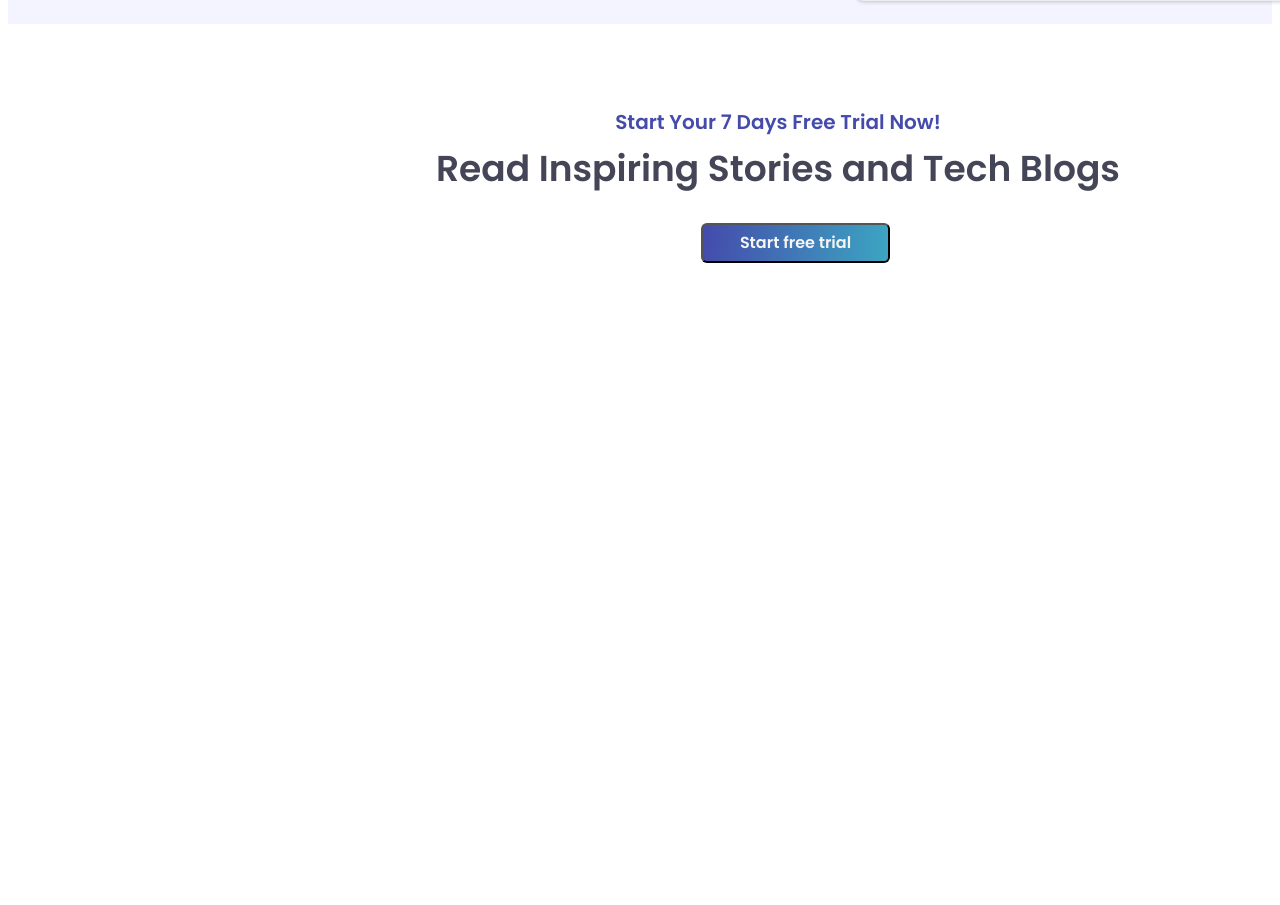
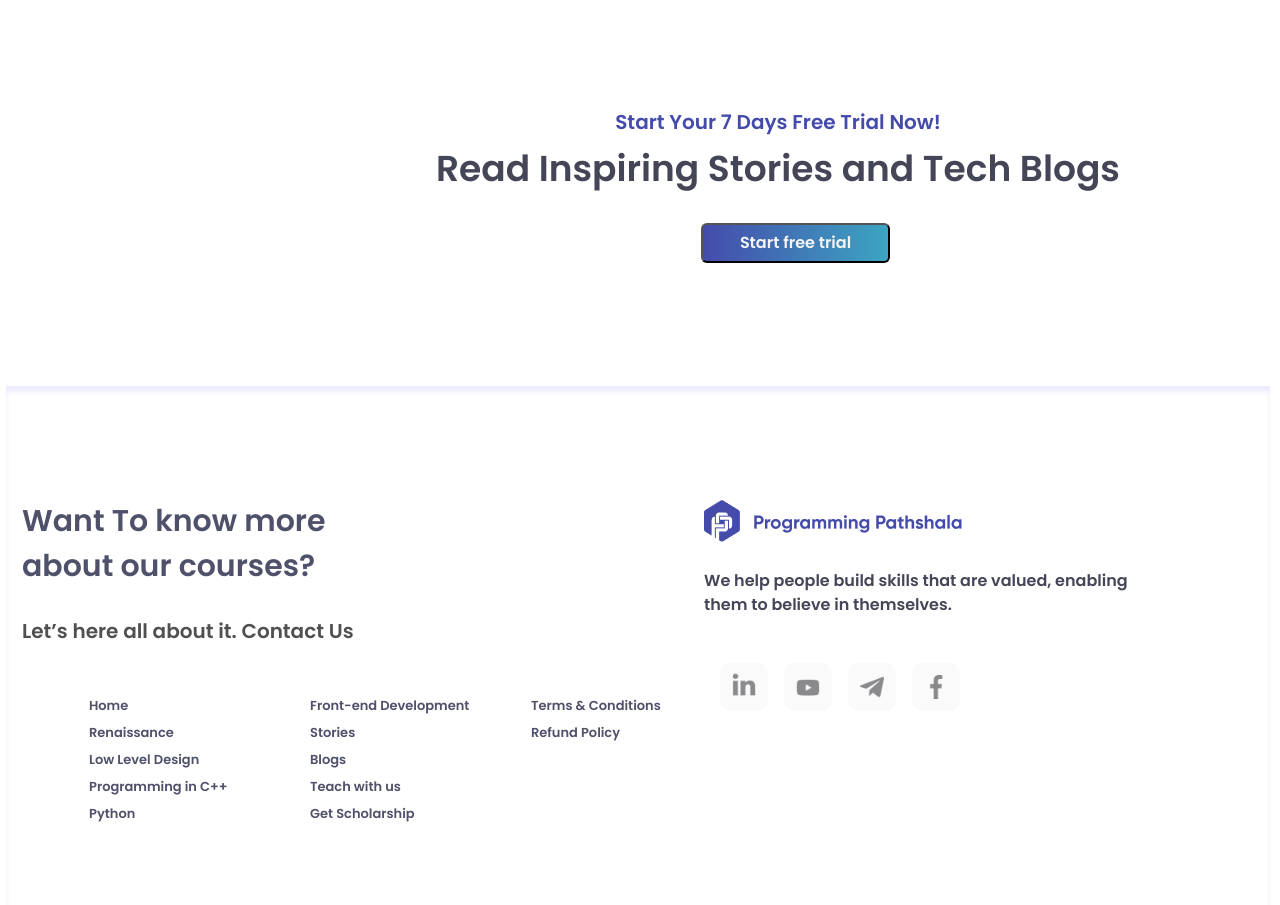
Before and after one commit to vikasgupta970/React-Training, a plain HTML site: page index.html in a window 1280 px wide. Shown: the part 8120-9025 px from the top of the page. Before the commit the page ends 8383 px from the top, so only its background shows below. Drawn offline with nearby package versions, Linux system fonts and the light colour scheme.

Commit message:
97% Done

```diff
--- a/index.html
+++ b/index.html
@@ -306,7 +306,36 @@
     <h3>Read Inspiring Stories and Tech Blogs</h3>
     <input type="button" name="submit" value="Start free trial" class="Start-free-trial2">
 </div>
-
+<div class="footer">
+    <div class="inner-footer1">
+        <h2>Want To know more about our courses?</h2>
+        <p>Let’s here all about it. Contact Us</p>
+        <div class="inner-footer1-div">
+                <a href="">Home</a>
+                <a href="">Renaissance</a>
+                <a href="">Low Level Design</a>
+                <a href="">Programming in C++</a>
+                <a href="">Python</a>
+                <a href="">Front-end Development</a>
+                <a href="">Stories</a>
+                <a href="">Blogs</a>
+                <a href="">Teach with us</a>
+                <a href="">Get Scholarship</a>
+                <a href="">Terms & Conditions</a>
+                <a href="">Refund Policy</a>
+        </div>
+    </div>
+    <div class="inner-footer2">
+        <img src="./Material/Group 57.png">
+        <p>We help people build skills that are valued, enabling them to believe in themselves.</p>
+        <div class="inner-footer2-div">
+            <img src="./Material/Linked in.png">
+            <img src="./Material/Youtube.png">
+            <img src="./Material/Telegram.png">
+            <img src="./Material/Facebook.png">
+        </div>
+    </div>
+</div>
 
 </body>
 </html>
--- a/style2.css
+++ b/style2.css
@@ -299,7 +299,7 @@ background-clip: text;
 .form-div{
     position: relative;
     height: 589px;
-    top: 5778px;
+    top: 5728px;
     background: rgb(243, 244, 255);
 }
 .form-div img{
@@ -349,3 +349,121 @@ height: 48px;
     font-weight: 600;
     font-size: 16px;
     }
+
+.footer{
+    position: relative;
+    height: 519px;
+    top:6026px;
+    margin: 114px 0px 114px 0px;
+    background:#000000;
+    display: flex;
+    flex-direction: column;
+    left: -2px;
+    flex-wrap: wrap;
+    justify-content: space-evenly;
+    align-items: center;
+    background: #FFFFFF;
+    box-shadow: inset 0px 6px 5px #EBECFF;
+}
+.inner-footer1{
+    position: relative;
+    margin-top: 47px;
+    height: 340px;
+    width: 650px;
+}
+.inner-footer1 h2{
+width: 368px;
+height: 90px;
+margin: 0;
+font-weight: 600;
+font-family: 'Poppins',sans-serif;
+font-size: 30px;
+line-height: 149.8%;
+
+/* or 45px */
+
+color: #4F516B;
+}
+.inner-footer1 p{
+    width: 336px;
+    height: 22px;
+    margin-top: 28px;
+    font-family: 'Poppins';
+    font-style: normal;
+    font-weight: 400;
+    font-size: 20px;
+    line-height: 149.8%;
+
+    /* or 30px */
+
+    color: #505050;
+}
+.inner-footer2{
+    position: relative;
+    display: flex;
+    flex-direction: column;
+    margin-top: 47px;
+    height: 340px;
+    width: 550px;
+}
+.inner-footer2 img{
+    width: 262px;
+height: 42.75px;
+}
+.inner-footer2 p{
+    position: absolute;
+    width: 466px;
+    height: 48px;
+    padding-top: 20px;
+    margin-top: 50px;
+    font-family: 'Poppins',sans-serif;
+    font-style: normal;
+    font-weight: 400;
+    font-size: 16px;
+    line-height: 149.8%;
+
+    /* or 24px */
+
+    color: #444557;
+}
+.inner-footer2-div{
+    width: 272px;
+    height: 42px;
+    display: flex;
+    flex-direction: row;
+    justify-content: space-evenly;
+
+    margin-top: 121px;
+}
+.inner-footer2-div img{
+    width:48px;
+    height: 48px;
+    display: flex;
+    background: #FAFAFB;
+    flex-wrap: wrap;
+border-radius: 12px;
+}
+.inner-footer1-div{
+    width: 462px;
+    margin-top:57px;
+    display: flex;
+    flex-direction: column;
+    flex-wrap: wrap;
+    margin-left: 67px;
+    height: 139px;
+}
+
+.inner-footer1-div a{
+    width: 221px;
+    text-decoration: none;
+height: 27px;
+font-family: 'Poppins';
+font-style: normal;
+font-weight: 400;
+font-size: 13px;
+line-height: 149.8%;
+
+/* identical to box height, or 27px */
+
+color: #4F516B;
+}
```
Also changed, not shown: Material/Facebook.png (added), Material/Linked in.png (added), Material/Rectangle 319.png (added), Material/Telegram.png (added), Material/Youtube.png (added), Material/instagram.png (added), 2 other files.
